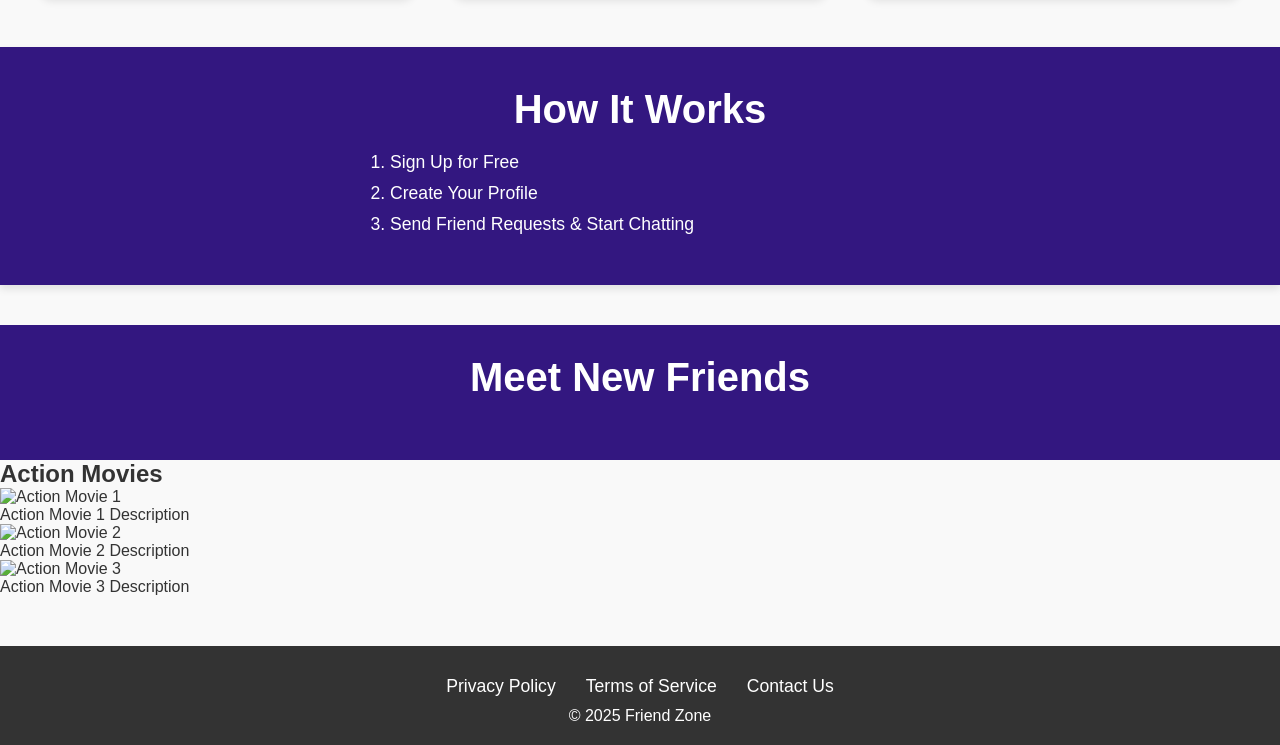
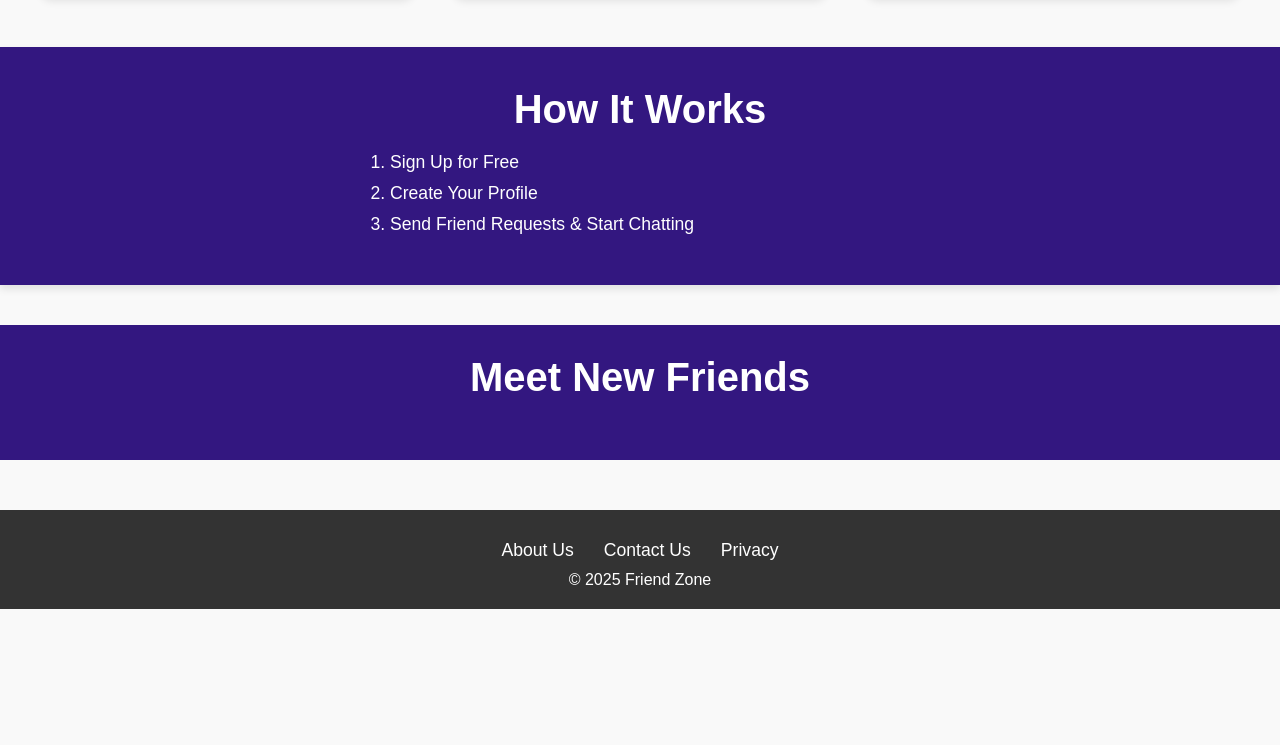
Before and after one commit to Sakshigana545/friend-zone, a plain HTML site: page index.html in a window 1280 px wide. Shown: the part 734-1479 px from the top of the page. After the commit the page ends 1343 px from the top, so only its background shows below. Drawn offline with Linux system fonts and the light colour scheme.

Commit message:
change done in privacy

```diff
--- a/index.html
+++ b/index.html
@@ -71,29 +71,11 @@
         <h2>Meet New Friends</h2>
         <!-- Add some user profile cards here -->
     </section>
-
-    <!-- Action Section -->
-    <section id="action">
-        <h2>Action Movies</h2>
-        <div class="movie">
-            <img src="path/to/action-movie1.jpg" alt="Action Movie 1">
-            <p>Action Movie 1 Description</p>
-        </div>
-        <div class="movie">
-            <img src="path/to/action-movie2.jpg" alt="Action Movie 2">
-            <p>Action Movie 2 Description</p>
-        </div>
-        <div class="movie">
-            <img src="path/to/action-movie3.jpg" alt="Action Movie 3">
-            <p>Action Movie 3 Description</p>
-        </div>
-
-    <!-- Footer -->
-    <footer>
-        <ul>
-            <li><a href="privacy.html">Privacy Policy</a></li>
-            <li><a href="terms.html">Terms of Service</a></li>
-            <li><a href="contact.html">Contact Us</a></li>
+         <footer>
+            <ul>
+                <li><a href="about.html">About Us</a></li>
+                <li><a href="contact.html">Contact Us</a></li>
+            <li><a href="privacy.html">Privacy</a></li>
         </ul>
         <p>&copy; 2025 Friend Zone</p>
     </footer>
```
Also changed, not shown: privacy.html (added).
